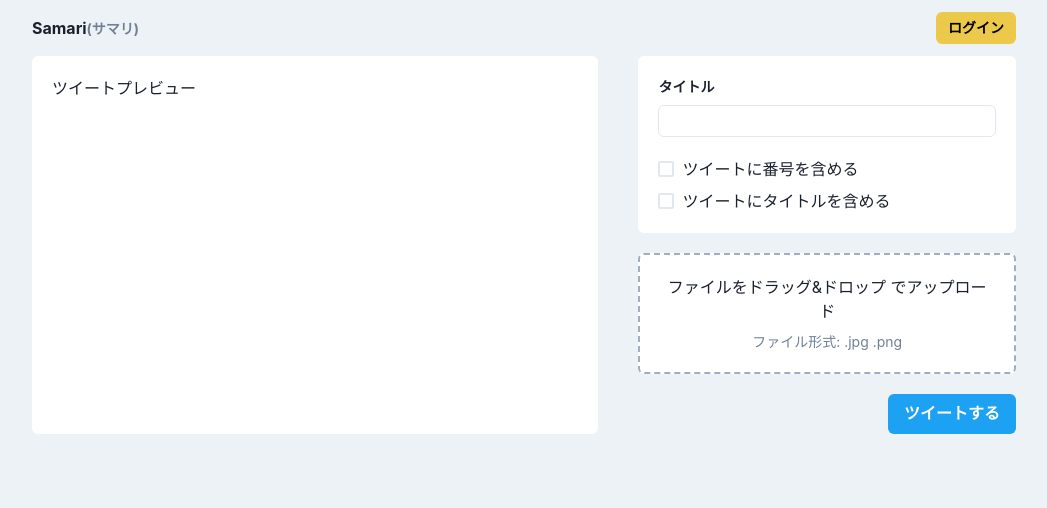
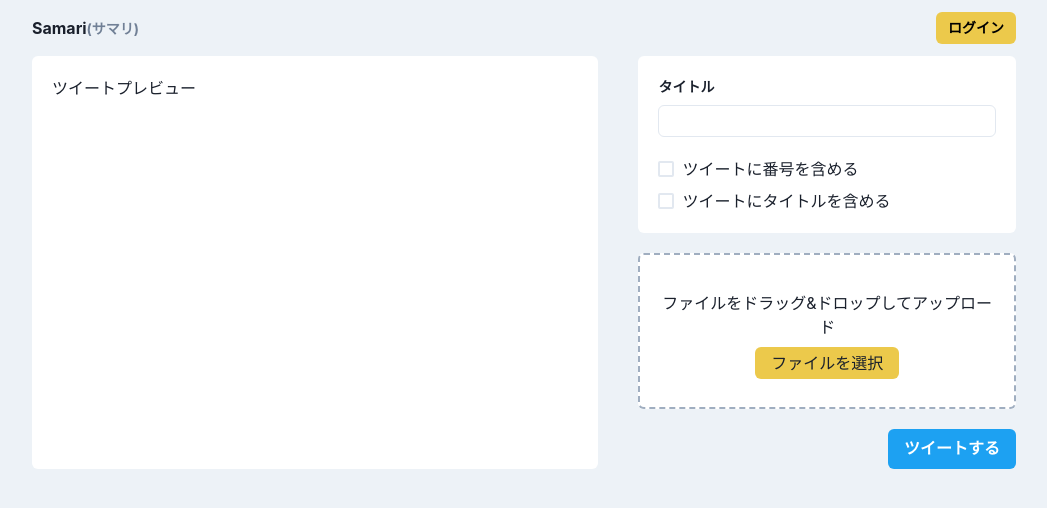
Before and after one commit to s7tya/samari-page, a Next.js app: page /new in a window 1280 px wide. Shown: the top 508 px of the page, without its empty margins (116-1163 px from the left). Built offline with nearby package versions, Linux system fonts and the light colour scheme; no server answers.

Commit message:
add: 画像アップロード用のコンポーネントを追加

```diff
--- /dev/null
+++ b/src/components/MangaDropzone.tsx
@@ -0,0 +1,51 @@
+import React, { useCallback } from "react";
+import { Stack, Text } from "@chakra-ui/react";
+import { useDropzone } from "react-dropzone";
+
+export const MangaDropzone: React.FC = () => {
+  const onDrop = useCallback(acceptedFiles => {}, []);
+  const { getRootProps, getInputProps, isDragActive } = useDropzone({
+    accept: "image/*",
+    onDrop,
+  });
+
+  return (
+    <Stack
+      rounded="md"
+      bg="white"
+      px="20px"
+      py="28px"
+      border="2px dashed"
+      borderColor="gray.400"
+      textAlign="center"
+      alignItems="center"
+      w="full"
+      {...getRootProps()}
+    >
+      <input {...getInputProps()} />
+      {isDragActive ? (
+        <Text>ファイルをドロップしてアップロード</Text>
+      ) : (
+        <>
+          <Text>ファイルをドラッグ&ドロップしてアップロード</Text>
+          <Text
+            display="inline-block"
+            rounded="md"
+            px="4"
+            py="1"
+            cursor="pointer"
+            bg="yellow.400"
+            _hover={{
+              bg: "yellow.500",
+            }}
+          >
+            ファイルを選択
+          </Text>
+        </>
+      )}
+      {/* <Text fontSize="14px" color="gray.500">
+        ファイル形式: .jpg .png
+      </Text> */}
+    </Stack>
+  );
+};
--- a/src/pages/new.tsx
+++ b/src/pages/new.tsx
@@ -10,6 +10,7 @@ import {
   Button,
 } from "@chakra-ui/react";
 import { NextPage } from "next";
+import { MangaDropzone } from "../components/MangaDropzone";
 
 const NewPost: NextPage = () => {
   return (
@@ -31,20 +32,7 @@ const NewPost: NextPage = () => {
               <Checkbox>ツイートにタイトルを含める</Checkbox>
             </Stack>
           </Stack>
-          <Stack
-            rounded="md"
-            bg="white"
-            p="20px"
-            border="2px dashed"
-            borderColor="gray.400"
-            textAlign="center"
-            w="full"
-          >
-            <Text>ファイルをドラッグ&ドロップ でアップロード</Text>
-            <Text fontSize="14px" color="gray.500">
-              ファイル形式: .jpg .png
-            </Text>
-          </Stack>
+          <MangaDropzone />
           <ButtonGroup>
             <Button
               bg="twitter"
```
